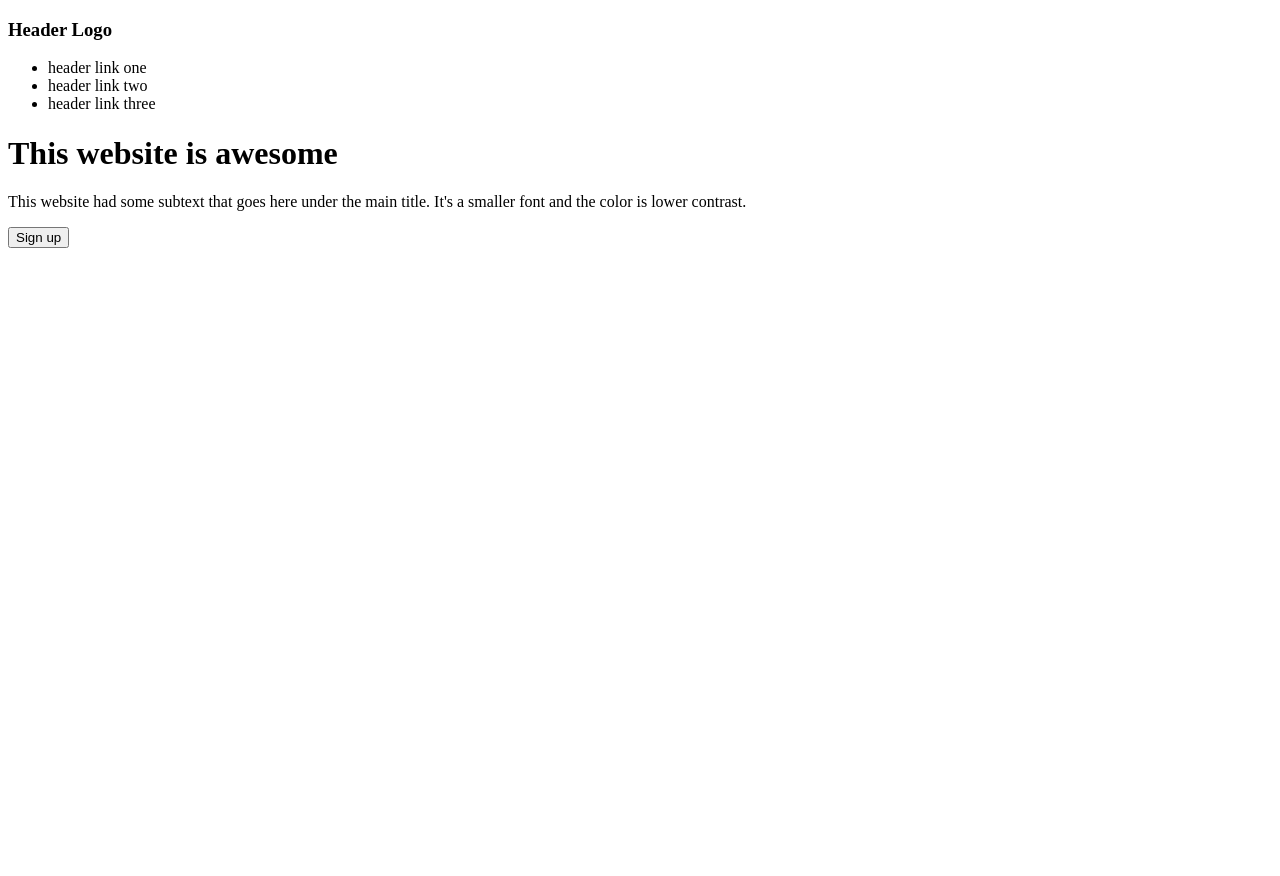
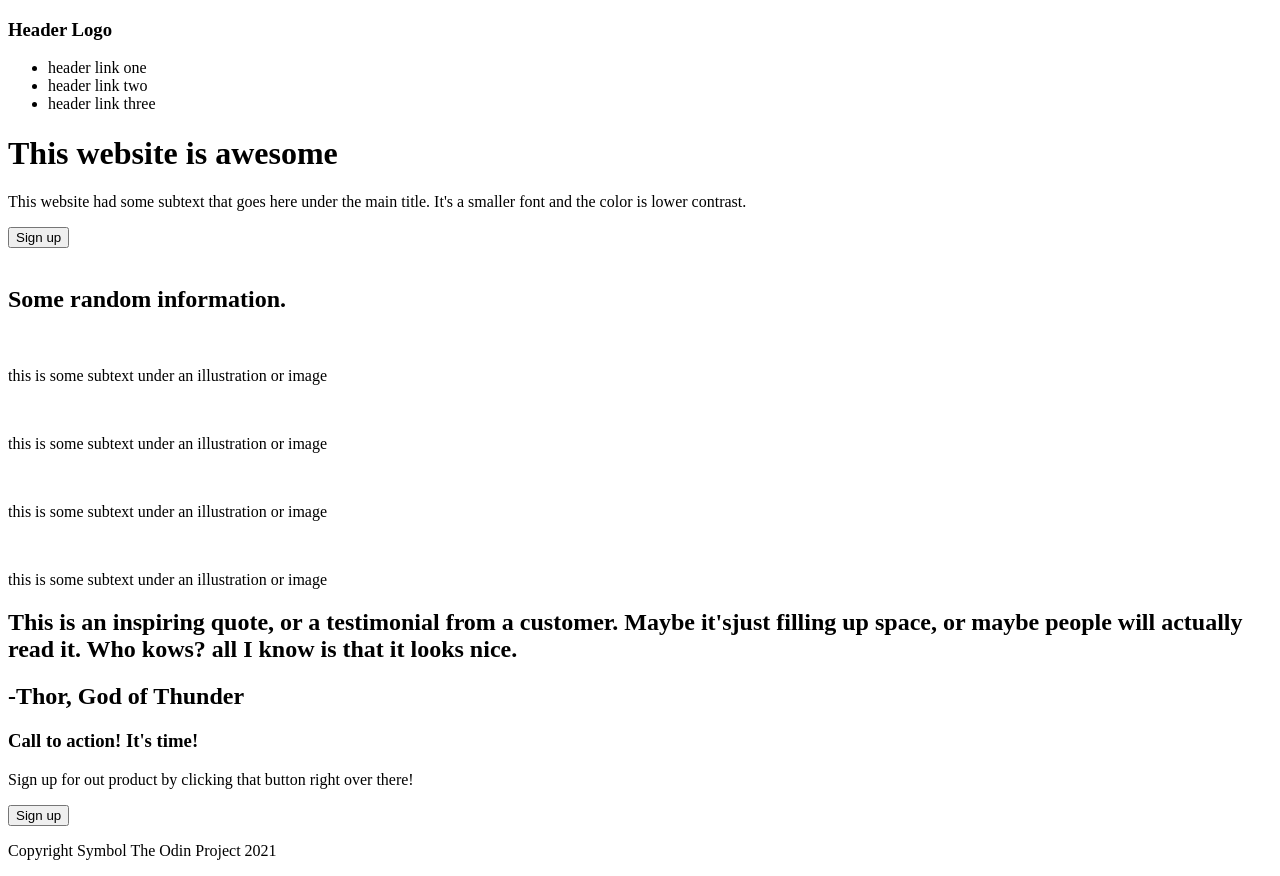
Before and after one commit to TheQueCode/Project-LandingPage, a plain HTML site: page index.html in a window 1280 px wide. Before the commit the page ends 800 px from the top, so only its background shows below. Drawn offline with Linux system fonts and the light colour scheme.

Commit message:
HTML setup

```diff
--- a/index.html
+++ b/index.html
@@ -30,6 +30,31 @@
                 <img src="" alt="">
             </div>
         </div>
+        <div class="random">
+            <h2>Some random information.</h2>
+            <div class="random-boxes">
+                <img src="" alt="">
+                <p>this is some subtext under an illustration or image</p>
+            <div class="random-boxes">
+                <img src="" alt="">
+                <p>this is some subtext under an illustration or image</p>
+            <div class="random-boxes">
+                <img src="" alt="">
+                <p>this is some subtext under an illustration or image</p>
+            <div class="random-boxes">
+                <img src="" alt="">
+                <p>this is some subtext under an illustration or image</p>
+        </div>
+        <div class="quote"><h2>This is an inspiring quote, or a testimonial from a customer. Maybe it'sjust filling up space, or maybe people will actually read it. Who kows? all I know is that it looks nice.</h2></div>
+        <div class="quote-thor"><h2>-Thor, God of Thunder</h2></div>
+        <div class="call-to-action-container">
+            <div class="cta">
+                <h3>Call to action! It's time!</h3>
+                <p>Sign up for out product by clicking that button right over there!</p>
+            </div>
+            <button type="button" class="cta-button">Sign up</button>
+        </div>
+        <footer><p>Copyright Symbol The Odin Project 2021</p></footer>
     </div>
     <script src="js/script.js"></script>
 </body>
```
